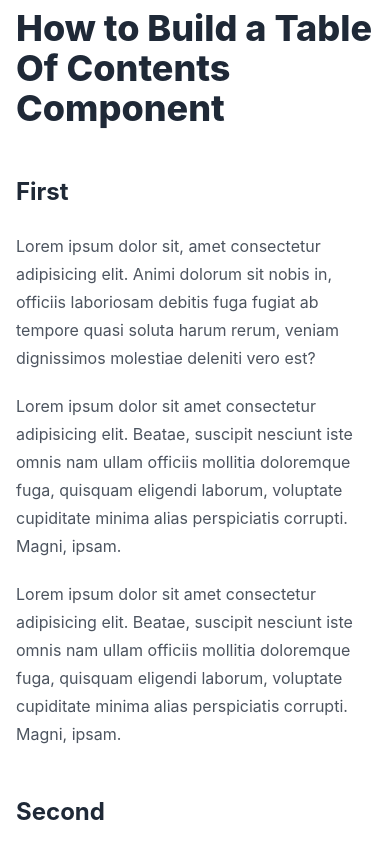
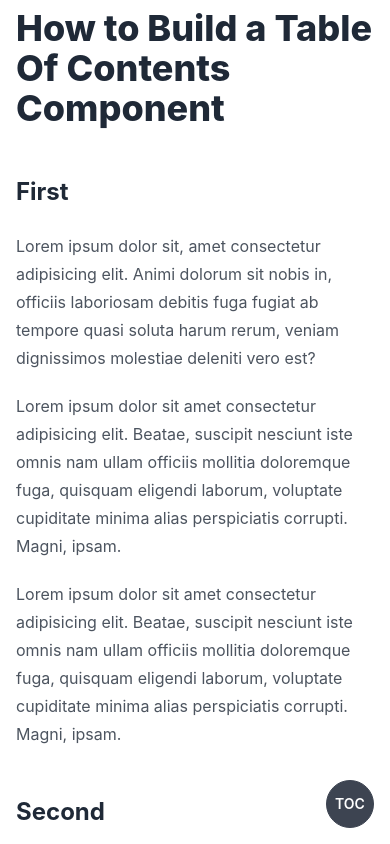
Before and after one commit to jmarioste/react-toc, a Next.js app: page / in a window 390 px wide. Shown: the top 844 px of the page. Built offline with nearby package versions, Linux system fonts and the light colour scheme.

Commit message:
Add responsive

```diff
--- /dev/null
+++ b/components/TocMobile.tsx
@@ -0,0 +1,35 @@
+import React, { useState } from "react";
+import TableOfContents, { Heading } from "./TableOfContents";
+
+type Props = {
+  headings: Heading[];
+};
+
+const TocMobile = ({ headings }: Props) => {
+  const [open, setOpen] = useState(false);
+  const modalClass = open ? "modal-open" : "";
+  return (
+    <div>
+      <a
+        href="#my-modal-2"
+        className="btn btn-circle fixed bottom-4 right-4 md:hidden"
+        onClick={() => setOpen(true)}
+      >
+        TOC
+      </a>
+      <div className={"modal modal-bottom " + modalClass}>
+        <div className="modal-box relative">
+          <button
+            className="btn btn-ghost btn-sm absolute right-4 top-4"
+            onClick={() => setOpen(false)}
+          >
+            x
+          </button>
+          <TableOfContents headings={headings} />
+        </div>
+      </div>
+    </div>
+  );
+};
+
+export default TocMobile;
--- a/pages/index.tsx
+++ b/pages/index.tsx
@@ -1,6 +1,7 @@
 import { NextPage } from "next";
 import Article from "../components/Article";
 import TableOfContents, { Heading } from "../components/TableOfContents";
+import TocMobile from "../components/TocMobile";
 
 const Home: NextPage = () => {
   //for now we use manual data
@@ -47,6 +48,7 @@ const Home: NextPage = () => {
             <TableOfContents headings={headingsData} />
           </div>
         </div>
+        <TocMobile headings={headingsData} />
       </div>
     </div>
   );
```
